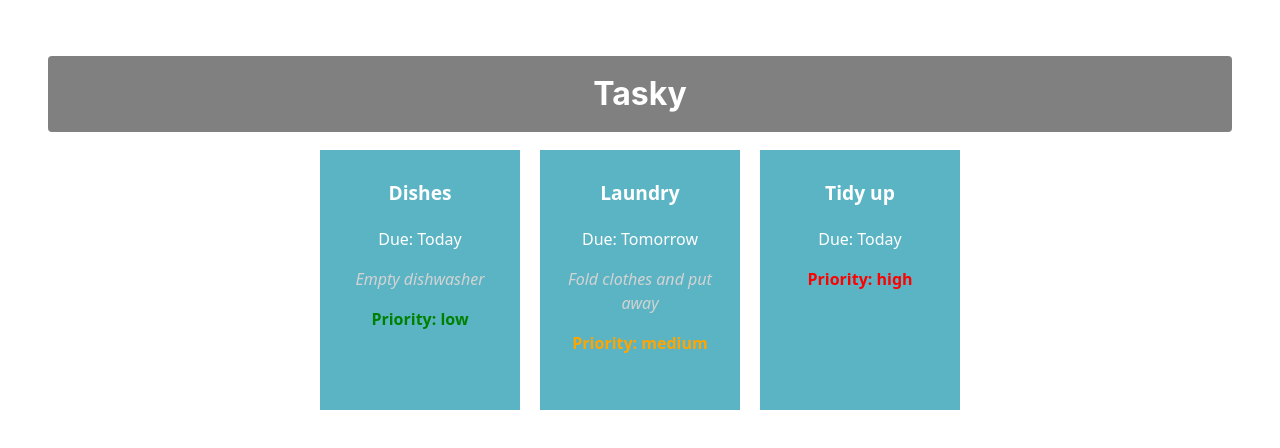
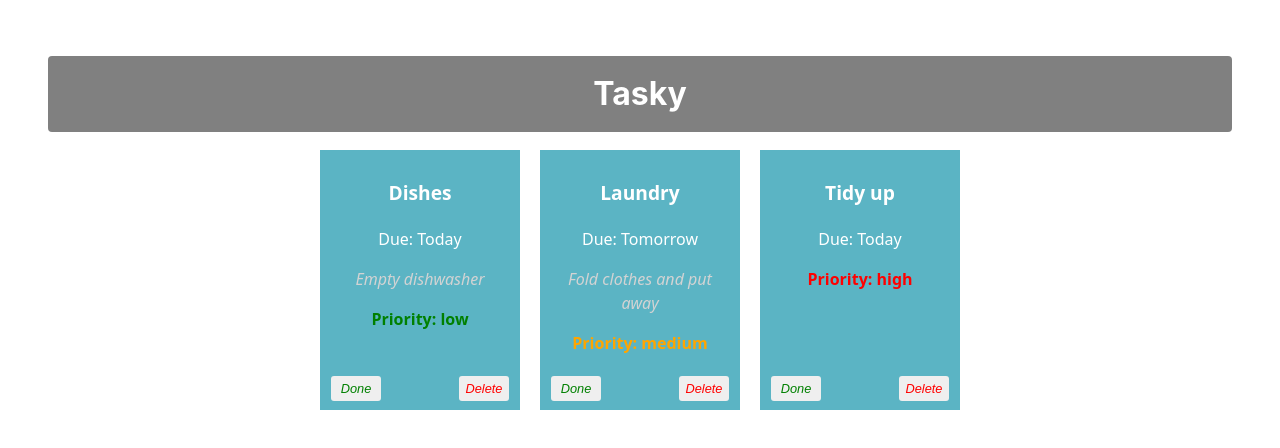
Before and after one commit to LeonGarvey/react-basics-labs, a React (Vite) app in the folder tasky/: page / in a window 1280 px wide. Shown: the top 448 px of the page. Built offline with nearby package versions, Linux system fonts and the light colour scheme.

Commit message:
Delete a task

```diff
--- a/tasky/src/App.css
+++ b/tasky/src/App.css
@@ -60,3 +60,27 @@
   color: red;
   font-weight: bold;
 }
+
+button {
+  border: none;
+  border-radius: 3px;
+  font-style: italic;
+  font-size: 0.8em;
+  margin: 4px 6px;
+  width: 50px;
+  height: 25px;
+}
+
+.doneButton {
+  position: absolute;
+  bottom: 5px;
+  left: 5px;
+  color: green;
+}
+
+.deleteButton {
+  position: absolute;
+  bottom: 5px;
+  right: 5px;
+  color: red;
+}
--- a/tasky/src/App.jsx
+++ b/tasky/src/App.jsx
@@ -5,25 +5,45 @@
 function App() {
   const [ taskState, setTaskState ] = useState({
     tasks: [
-      { id: 1, title:"Dishes", description: "Empty dishwasher", deadline: "Today", priority: "low" },
-      { id: 2, title: "Laundry", description: "Fold clothes and put away", deadline: "Tomorrow", priority: "medium" },
-      { id: 3, title: "Tidy up", deadline: "Today", priority: "high"}
+      { id: 1, title:"Dishes", description: "Empty dishwasher", deadline: "Today", priority: "low", done: false },
+      { id: 2, title: "Laundry", description: "Fold clothes and put away", deadline: "Tomorrow", priority: "medium", done: false },
+      { id: 3, title: "Tidy up", deadline: "Today", priority: "high", done: false}
     ]
   });
+
+  const doneHandler = (taskIndex) => {
+    const tasks = [...taskState.tasks];
+    tasks[taskIndex].done = !tasks[taskIndex].done;
+    setTaskState({tasks});
+    console.log(`${taskIndex} ${tasks[taskIndex].done}`);
+  }
+
+  const deleteHandler = (taskIndex) => {
+    const tasks = [...taskState.tasks];
+    tasks.splice(taskIndex, 1);
+    setTaskState({tasks});
+  }
+
 
 
   return (
     <div className="container">
       <h1>Tasky</h1>
-      {taskState.tasks.map((task) => (
+      {taskState.tasks.map((task, index) => (
         <Task
           title={task.title}
           description={task.description}
           deadline={task.deadline}
           priority={task.priority}
           key={task.id}
+          done={task.done}
+          deleteTask = {() => deleteHandler(index)}
+          markDone={() => doneHandler(index)}
+
         />
       ))}
+
+
     </div>
   );
 }
--- a/tasky/src/components/Task.jsx
+++ b/tasky/src/components/Task.jsx
@@ -5,13 +5,17 @@
 
 
     return (
-        <div className="card">
+        <div className="card" style={{backgroundColor: props.done ? 'lightgrey' : '#5bb4c4'}}>
+
             <p className="title">{props.title}</p>
             <p>Due: {props.deadline}</p>
             <p className="task-description">{props.description}</p>
             <p className={`priority-${props.priority}`}>Priority: {props.priority}</p>
+            <button onClick={props.markDone} className='doneButton'>Done</button>
+            <button className='deleteButton' onClick={props.deleteTask}>Delete</button>
 
         </div>
+
     )
 
 
```
